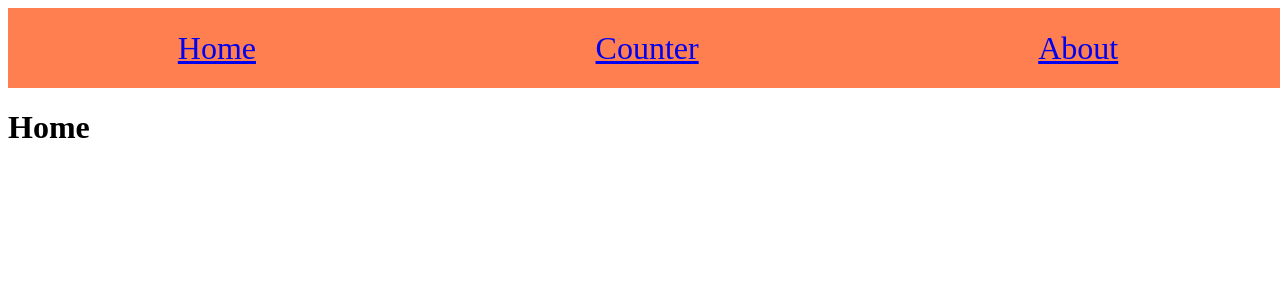
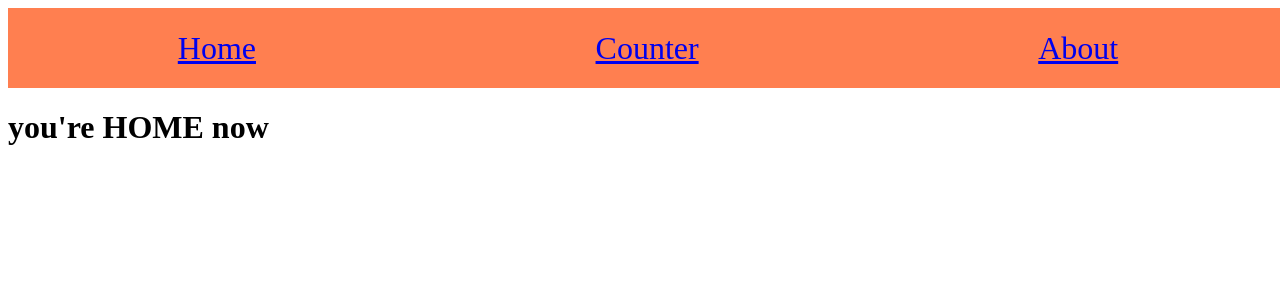
Before and after one commit to reyk-zepper/React1, a React (Create React App) app: page / in a window 1280 px wide. Shown: the top 300 px of the page. Built offline with nearby package versions, Linux system fonts and the light colour scheme.

Commit message:
fix headlines

```diff
--- a/src/components/About.js
+++ b/src/components/About.js
@@ -3,7 +3,7 @@ import React from "react";
 export default function About() {
   return (
     <div>
-      <h1>About</h1>
+      <h1>this is ABOUT</h1>
     </div>
   );
 }
--- a/src/components/Home.js
+++ b/src/components/Home.js
@@ -3,7 +3,7 @@ import React from "react";
 export default function Home() {
   return (
     <div>
-      <h1>Home</h1>
+      <h1>you're HOME now</h1>
     </div>
   );
 }
```
